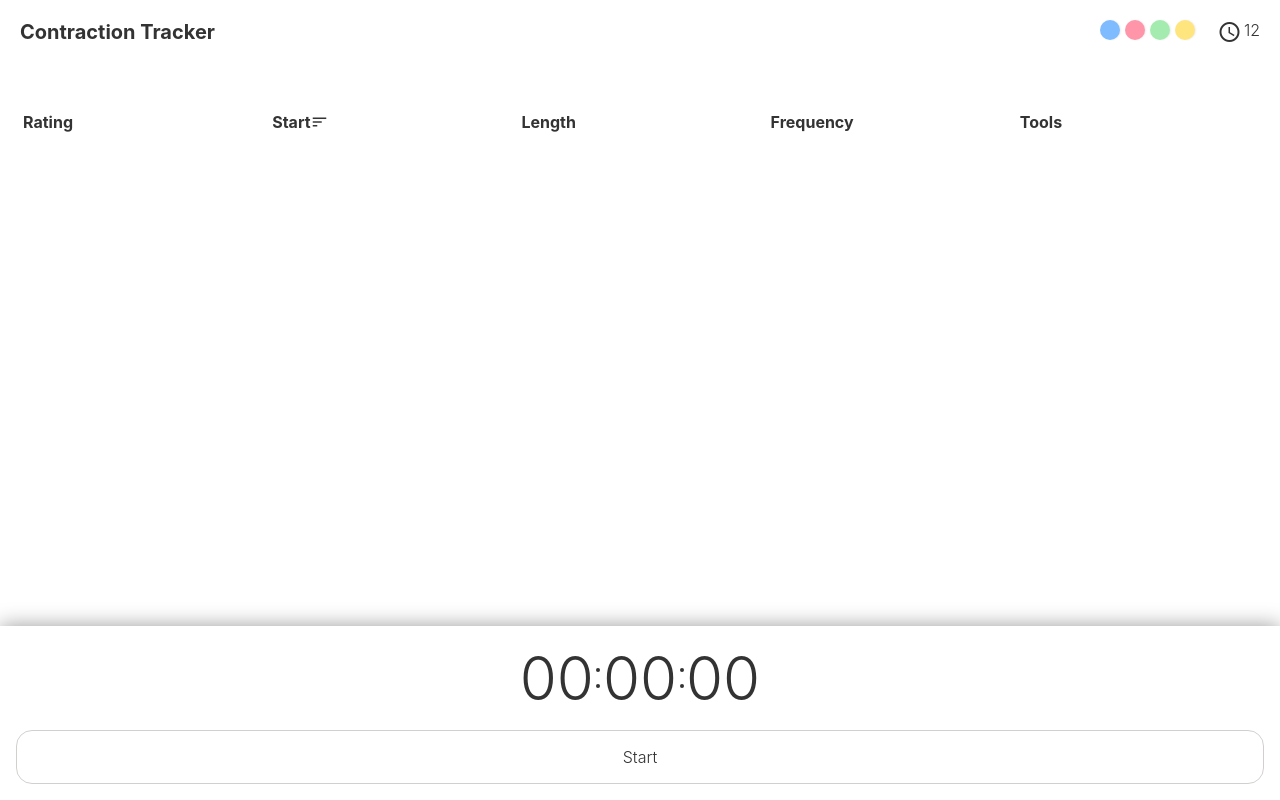
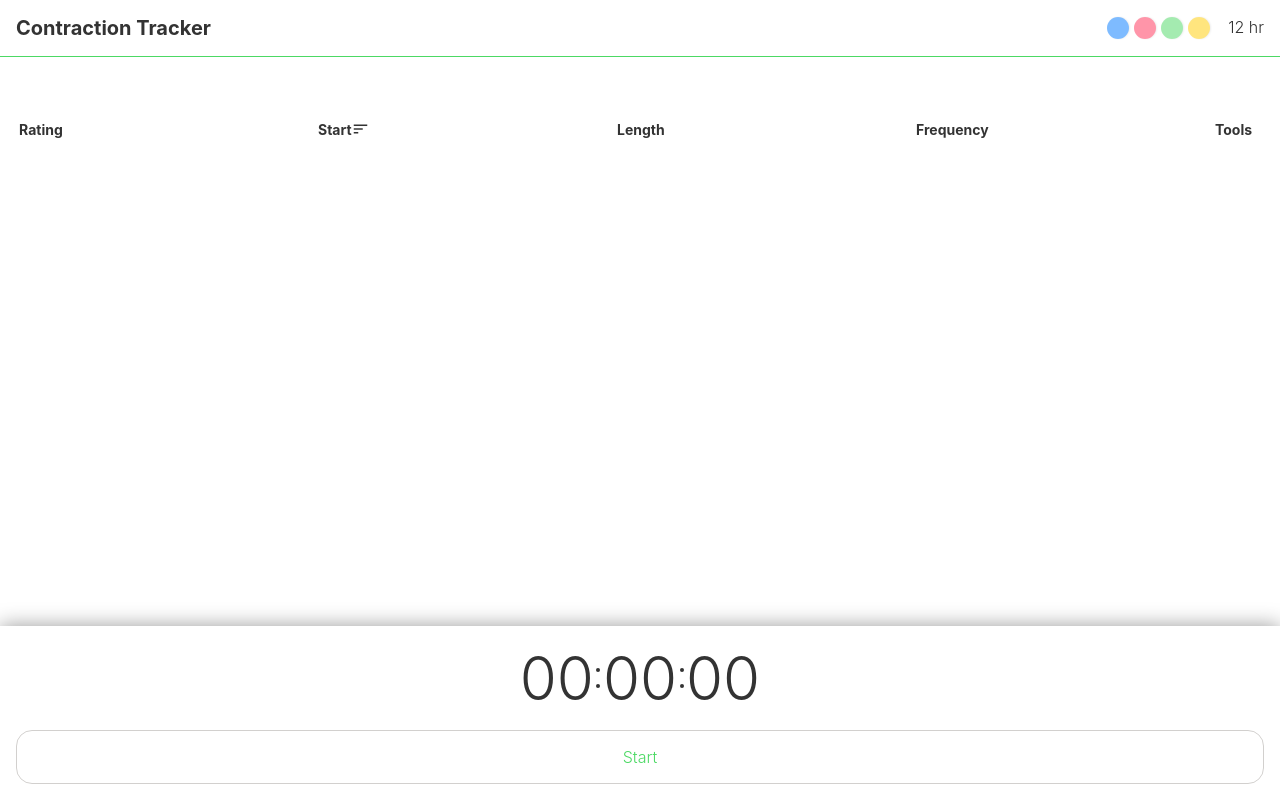
Before and after one commit to SeanMcP/contraction-tracker, a React (Create React App) app: page / in a window 1280 px wide. Built offline with nearby package versions, Linux system fonts and the light colour scheme.

Commit message:
Adjust styles
Provided more feedback when selecting a new color. Unified spacing on
table.

```diff
--- a/src/components/functional/Header.js
+++ b/src/components/functional/Header.js
@@ -6,7 +6,7 @@ import TimeToggle from './TimeToggle';
 // import whiteLogo from '../../whiteLogo.svg';
 
 const Header = props => (
-    <header>
+    <header className="inherit-border">
         <h1>Contraction Tracker</h1>
         <div className="tools">
             <ColorOptions
--- a/src/components/functional/Stopwatch.js
+++ b/src/components/functional/Stopwatch.js
@@ -7,7 +7,7 @@ const Stopwatch = (props) => (
         <div className="display">
             {insertColon(props.time)}
         </div>
-        <div className="button inherit-color-hover inherit-border-hover" onClick={props.recording ? props.stop : props.start}>
+        <div className="button inherit-color inherit-border-hover" onClick={props.recording ? props.stop : props.start}>
             {props.recording ? 'Stop' : 'Start'}
         </div>
     </section>
--- a/src/components/functional/TimeToggle.js
+++ b/src/components/functional/TimeToggle.js
@@ -1,18 +1,13 @@
 import React from 'react';
 import PropTypes from 'prop-types';
-import Icon from './Icon';
 
 const TimeToggle = (props) => (
     <div
-        className="time-toggle click"
+        className="time-toggle click inherit-color-hover"
         onClick={props.handleChange}
     >
-        <Icon
-            help="Toggle time format"
-            icon="access_time"
-        />
         <span>
-            {props.timeFormat === 'h:mm' ? '12' : '24'}
+            {props.timeFormat === 'h:mm' ? '12 hr' : '24 hr'}
         </span>
     </div>
 );
--- a/src/styles/colorOptions.css
+++ b/src/styles/colorOptions.css
@@ -5,9 +5,9 @@
 }
 
 .color-bubble {
-    /* border: 1px solid white; */
+    border: 1px solid transparent;
     box-shadow: 1px 0px 2px rgba(0, 0, 0, 0.15);
-    border-radius: 10px;
+    border-radius: 20px;
     height: 20px;
     opacity: 0.5;
     transition: all 100ms ease-in-out;
@@ -39,6 +39,14 @@
     /* background-color: #FFF9C4; */
 }
 
+#app .inherit-color,
+#app .inherit-color-hover,
+#app .inherit-background,
+#app .inherit-border,
+#app .inherit-border-hover {
+    transition: all var(--animate);
+}
+
 #app.blue .inherit-color { color: var(--blue) }
 #app.blue .inherit-color-hover:hover { color: var(--blue) }
 #app.blue .inherit-background { background-color: var(--blue) }
--- a/src/styles/display.css
+++ b/src/styles/display.css
@@ -1,17 +1,19 @@
 section.display {
     display: grid;
-    font-size: 20px;
+    font-size: var(--space);
     font-weight: bold;
     grid-template-columns: 1fr 1fr;
-    grid-gap: 20px;
-    height: 25px;
-    padding: 0 20px;
+    grid-gap: var(--space);
+    height: 40px;
+    padding: 0 var(--space);
 }
 
 section.display span {
-    margin-left: 5px;
+    margin-left: 4px;
 }
 
 section.display div {
     animation: fade-in 200ms ease-in-out;
+    display: flex;
+    align-items: flex-end;
 }
--- a/src/styles/header.css
+++ b/src/styles/header.css
@@ -1,8 +1,10 @@
 #app header {
     align-items: center;
+    border-bottom: 1px solid var(--gray-light);
+    /* color: white; */
     display: flex;
     justify-content: space-between;
-    padding: 20px;
+    padding: var(--space);
 }
 
 #app header h1 {
@@ -16,7 +18,7 @@
 
 .time-toggle {
     display: flex;
-    margin-left: 20px;
+    margin-left: var(--space);
 }
 
 .time-toggle:hover {
--- a/src/styles/rating.css
+++ b/src/styles/rating.css
@@ -7,7 +7,9 @@
 .rating div {
   color: var(--gray-light);
   cursor: pointer;
-  margin: 0 -2px;
   transition: color var(--animate-fast);
-  /* opacity: 0.35; */
 }
+
+.rating div span {
+  vertical-align: middle;
+}
--- a/src/styles/table.css
+++ b/src/styles/table.css
@@ -1,5 +1,5 @@
 table {
-    padding: 20px;
+    padding: var(--space);
     width: 100%;
 }
 
@@ -17,12 +17,18 @@ tbody.reverse-chronological tr.head {
 }
 
 tr {
-    animation: fade-in 200ms ease-in-out;
+    animation: fade-in var(--animate);
     align-items: center;
     display: grid;
-    grid-template-columns: repeat(5, 1fr);
-    grid-gap: 10px;
+    font-size: 14px;
+    grid-template-columns: repeat(4, 1fr) 48px;
+    grid-gap: var(--space-xs);
     justify-items: flex-start;
+    padding: 4px 0;
+}
+
+tr:not(.head) {
+    border-top: 1px solid var(--gray-light);
 }
 
 th, td {
--- a/src/styles/variables.css
+++ b/src/styles/variables.css
@@ -1,5 +1,5 @@
 :root {
-    --animate-normal:  200ms ease-in-out;
+    --animate:  200ms ease-in-out;
     --animate-fast:    100ms ease-in-out;
     --main-bg:         #FFCDD2;
     --main-text:       #333333;
```
